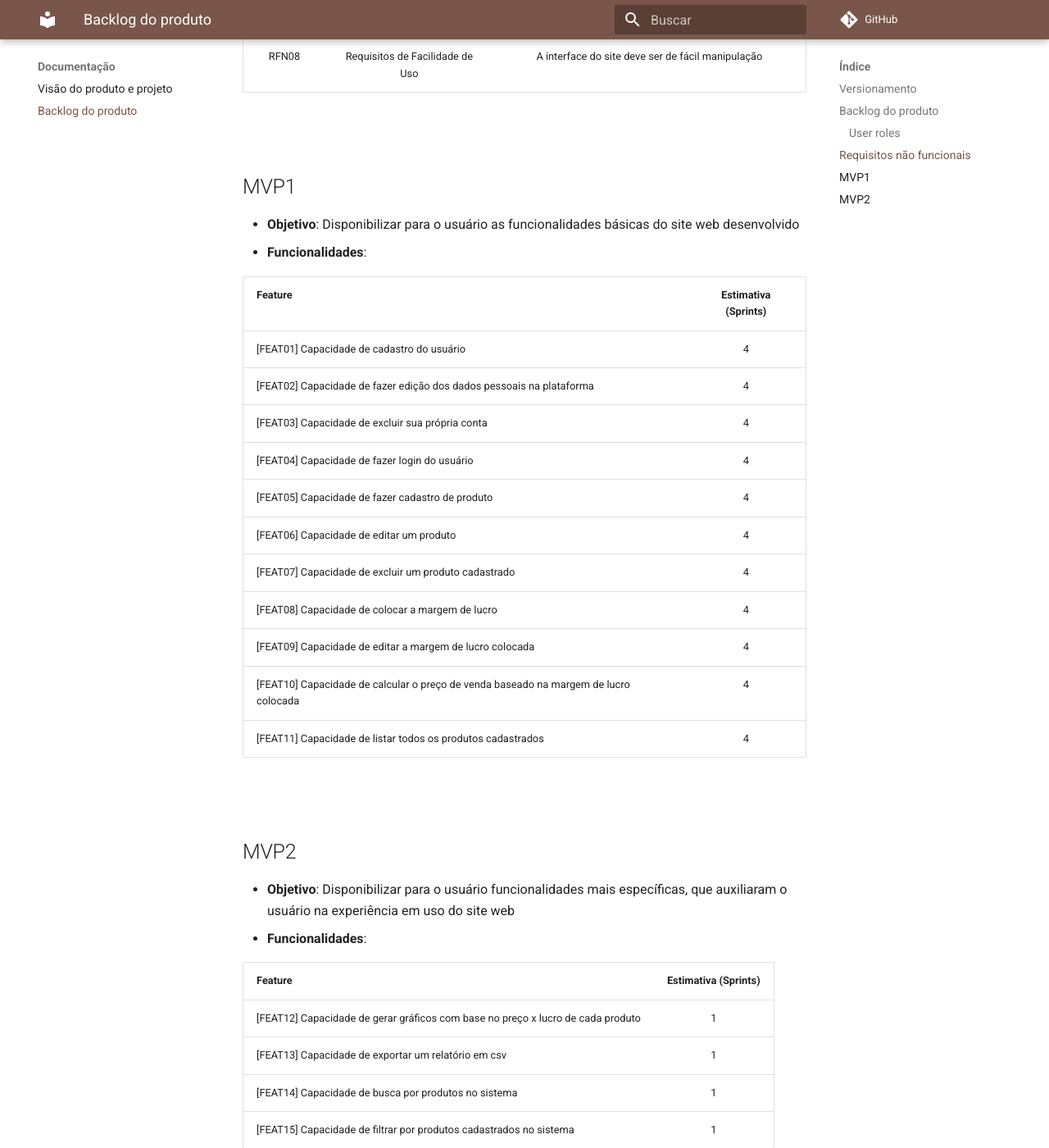
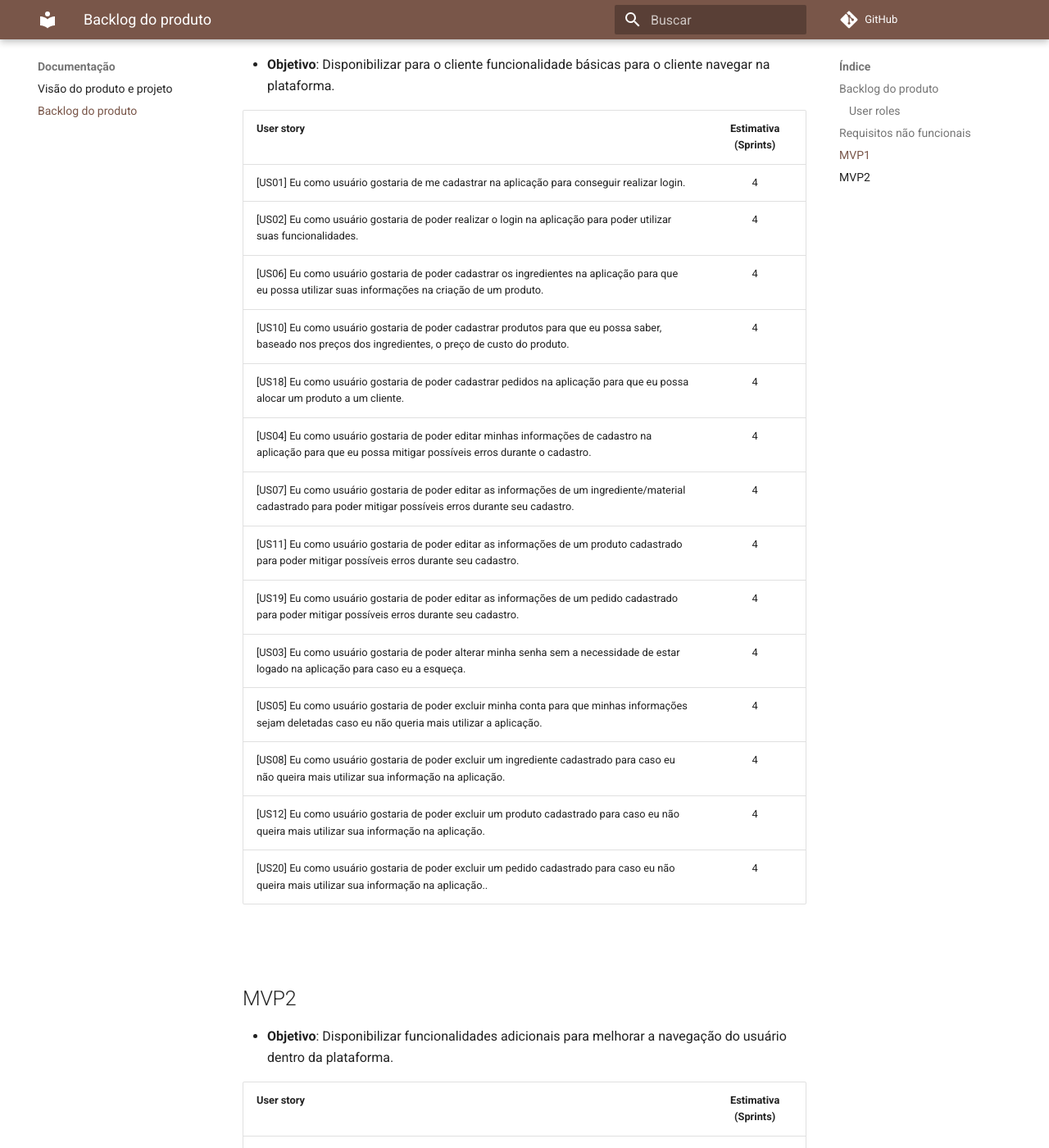
Before and after one commit to mdsreq-fga-unb/2022.2-Receitalista, an MkDocs documentation site: the page built from docs/backlog_do_produto.md, in a window 1280 px wide and 1400 px high, scrolled down 3885 px. Shown: the whole window at 82% size. Built offline with MkDocs 1.6.1 and Material for MkDocs 9.7.7, drawn with Linux system fonts in a browser that asks for light colours; comment, search, counter and statistics services are not loaded; some of the changed text lies outside the part shown.

Commit message:
Atualização dos mvps

```diff
--- a/docs/backlog_do_produto.md
+++ b/docs/backlog_do_produto.md
@@ -1,9 +1,4 @@
 <h1 align="center"><b>Requisitos do Produto</b></h1>
-
-## Versionamento
-| Data | Versão | Descrição | Autor |
-|------| ------ | --------- | ----- |
-| 02/12/2022 | 1.0 | Primeira versão do backlog do produto | [Pedro Henrique](https://github.com/pehenobra2) |
 
 <br>
 
@@ -24,14 +19,14 @@
 | [EP01] Gerenciamento de usuário | [FEAT01] Autenticação de usuário para entrar na plataforma | [US03] Eu como usuário gostaria de poder alterar minha senha sem a necessidade de estar logado na aplicação para caso eu a esqueça. |
 | [EP01] Gerenciamento de usuário | [FEAT02] Ações voltadas para o perfil de usuário | [US04] Eu como usuário gostaria de poder editar minhas informações de cadastro na aplicação para que eu possa mitigar possíveis erros durante o cadastro. |
 | [EP01] Gerenciamento de cliente | [FEAT02] Ações voltadas para o perfil de usuário | [US05] Eu como usuário gostaria de poder excluir minha conta para que minhas informações sejam deletadas caso eu não queria mais utilizar a aplicação. |
-| [EP02] Automação do controle de estoque de ingredientes e de receita de produtos | [FEAT03] Gerenciamento de ingredientes/materiais | [US06] Eu como usuário gostaria de poder cadastrar os ingredientes (que irão compor meu produto final)  na aplicação para que eu possa utilizar suas informações na criação de um produto |
-| [EP02] Automação do controle de estoque de ingredientes e de receita de produtos | [FEAT03] Gerenciamento de ingredientes/materiais | [US07] Eu como usuário gostaria de poder editar as informações de um ingrediente cadastrado para poder mitigar possíveis erros durante seu cadastro. |
+| [EP02] Automação do controle de estoque de ingredientes e de receita de produtos | [FEAT03] Gerenciamento de ingredientes/materiais | [US06] Eu como usuário gostaria de poder cadastrar os ingredientes na aplicação para que eu possa utilizar suas informações na criação de um produto. |
+| [EP02] Automação do controle de estoque de ingredientes e de receita de produtos | [FEAT03] Gerenciamento de ingredientes/materiais | [US07] Eu como usuário gostaria de poder editar as informações de um ingrediente/material cadastrado para poder mitigar possíveis erros durante seu cadastro. |
 | [EP02] Automação do controle de estoque de ingredientes e de receita de produtos | [FEAT03] Gerenciamento de ingredientes/materiais | [US08] Eu como usuário gostaria de poder excluir um ingrediente cadastrado para caso eu não queira mais utilizar sua informação na aplicação. |
 | [EP02] Automação do controle de estoque de ingredientes e de receita de produtos | [FEAT03] Gerenciamento de ingredientes/materiais | [US09] Eu como usuário gostaria de poder visualizar a listagem dos meus ingredientes cadastrados na aplicação para manter controle dos ingredientes cadastrados. |
-| [EP02] Automação do controle de estoque de ingredientes e de receita de produtos | [FEAT04] Cadastro de ingrediente/material | [US10] Eu como usuário gostaria de poder cadastrar produtos para que eu possa saber, baseado nos preços dos ingredientes, o preço de custo do produto. |
-| [EP02] Automação do controle de estoque de ingredientes e de receita de produtos | [FEAT04] Edição de perfil do ingrediente/material cadastrado | [US11] Eu como usuário gostaria de poder editar as informações de um produto cadastrado para poder mitigar possíveis erros durante seu cadastro. |
-| [EP02] Automação do controle de estoque de ingredientes e de receita de produtos | [FEAT04] Exclusão de ingrediente/material cadastrado | [US12] Eu como usuário gostaria de poder excluir um produto cadastrado para caso eu não queira mais utilizar sua informação na aplicação. |
-| [EP02] Automação do controle de estoque de ingredientes e de receita de produtos | [FEAT04] Listar todos os ingredientes/materiais cadastrados | [US13] Eu como usuário gostaria de poder visualizar a listagem dos meus produtos cadastrados na aplicação para ter um apanhado geral de todos eles. |
+| [EP02] Automação do controle de estoque de ingredientes e de receita de produtos | [FEAT04] Gerenciamento de produto | [US10] Eu como usuário gostaria de poder cadastrar produtos para que eu possa saber, baseado nos preços dos ingredientes, o preço de custo do produto. |
+| [EP02] Automação do controle de estoque de ingredientes e de receita de produtos | [FEAT04] Gerenciamento de produto | [US11] Eu como usuário gostaria de poder editar as informações de um produto cadastrado para poder mitigar possíveis erros durante seu cadastro. |
+| [EP02] Automação do controle de estoque de ingredientes e de receita de produtos | [FEAT04] Gerenciamento de produto | [US12] Eu como usuário gostaria de poder excluir um produto cadastrado para caso eu não queira mais utilizar sua informação na aplicação. |
+| [EP02] Automação do controle de estoque de ingredientes e de receita de produtos | [FEAT04] Gerenciamento de produto | [US13] Eu como usuário gostaria de poder visualizar a listagem dos meus produtos cadastrados na aplicação para ter um apanhado geral de todos eles. |
 | [EP03] Gerenciamento de pedidos por clientes e visualização de resultados das vendas | [FEAT05] Gerenciamento de cliente | [US14] Eu como usuário gostaria de poder realizar o cadastro das informações dos meus clientes na aplicação para utilizar durante o gerenciamento de pedidos. |
 | [EP03] Gerenciamento de pedidos por clientes e visualização de resultados das vendas | [FEAT05] Gerenciamento de cliente | [US15] Eu como usuário gostaria de poder editar as informações de um cliente cadastrado na aplicação para poder mitigar possíveis erros durante seu cadastro. |
 | [EP03] Gerenciamento de pedidos por clientes e visualização de resultados das vendas | [FEAT05] Gerenciamento de cliente | [US16] Eu como usuário gostaria de poder excluir um cliente cadastrado para caso eu não queira mais utilizar sua informação na aplicação. |
@@ -39,7 +34,7 @@
 | [EP03] Gerenciamento de pedidos por clientes e visualização de resultados das vendas | [FEAT06] Gerenciamento de pedidos | [US18] Eu como usuário gostaria de poder cadastrar pedidos na aplicação para que eu possa alocar um produto a um cliente. |
 | [EP03] Gerenciamento de pedidos por clientes e visualização de resultados das vendas | [FEAT06] Gerenciamento de pedido | [US19] Eu como usuário gostaria de poder editar as informações de um pedido cadastrado para poder mitigar possíveis erros durante seu cadastro. |
 | [EP03] Gerenciamento de pedidos por clientes e visualização de resultados das vendas | [FEAT06] Gerenciamento de pedido | [US20] Eu como usuário gostaria de poder excluir um pedido cadastrado para caso eu não queira mais utilizar sua informação na aplicação. |
-| [EP03] Gerenciamento de pedidos por clientes e visualização de resultados das vendas | [FEAT06] Gerenciamento de pedidoo | [US21] Eu como usuário gostaria de poder visualizar a listagem dos  pedidos cadastrados na aplicação para manter controle de gastos e lucros. |
+| [EP03] Gerenciamento de pedidos por clientes e visualização de resultados das vendas | [FEAT06] Gerenciamento de pedido | [US21] Eu como usuário gostaria de poder visualizar a listagem dos  pedidos cadastrados na aplicação para manter controle de gastos e lucros. |
 | [EP03] Gerenciamento de pedidos por clientes e visualização de resultados das vendas | [FEAT07] Gerenciamento de custos | [US22] Eu como usuário gostaria de visualizar os gastos com cada ingrediente mensalmente para poder estimar margem de lucro por produto. |
 | [EP03] Gerenciamento de pedidos por clientes e visualização de resultados das vendas | [FEAT07] Gerenciamento de custos | [US23] Eu como usuário gostaria de visualizar qual a margem de lucro mensal por produto para gerenciar o preço de venda para cada pedido. |
 | [EP03] Gerenciamento de pedidos por clientes e visualização de resultados das vendas | [FEAT07] Gerenciamento de custos | [US24] Eu como usuário gostaria de visualizar qual a margem de lucro de todos os pedidos mensalmente ter controle da minha margem de lucro. |
@@ -64,32 +59,40 @@ RFN08 | Requisitos de Facilidade de Uso | A interface do site deve ser de fácil
 
 ## MVP1
 
- - **Objetivo**: Disponibilizar para o usuário as funcionalidades básicas do site web desenvolvido
- - **Funcionalidades**:
+ - **Objetivo**: Disponibilizar para o cliente funcionalidade básicas para o cliente navegar na plataforma.
 
-| Feature | Estimativa (Sprints) |
+| User story | Estimativa (Sprints) |
 |---------|:----------------------:|
-| [FEAT01] Capacidade de cadastro do usuário | 4 |
-| [FEAT02] Capacidade de fazer edição dos dados pessoais na plataforma | 4 |
-| [FEAT03] Capacidade de excluir sua própria conta  | 4 |
-| [FEAT04] Capacidade de fazer login do usuário | 4 |
-| [FEAT05] Capacidade de fazer cadastro de produto | 4 |
-| [FEAT06] Capacidade de editar um produto | 4 |
-| [FEAT07] Capacidade de excluir um produto cadastrado | 4 |
-| [FEAT08] Capacidade de colocar a margem de lucro | 4 |
-| [FEAT09] Capacidade de editar a margem de lucro colocada | 4 |
-| [FEAT10] Capacidade de calcular o preço de venda baseado na margem de lucro colocada | 4 |
-| [FEAT11] Capacidade de listar todos os produtos cadastrados | 4 |
+| [US01] Eu como usuário gostaria de me cadastrar na aplicação para conseguir realizar login. | 4 |
+| [US02] Eu como usuário gostaria de poder realizar o login na aplicação para poder utilizar suas funcionalidades. | 4 |
+| [US06] Eu como usuário gostaria de poder cadastrar os ingredientes na aplicação para que eu possa utilizar suas informações na criação de um produto.  | 4 |
+| [US10] Eu como usuário gostaria de poder cadastrar produtos para que eu possa saber, baseado nos preços dos ingredientes, o preço de custo do produto. | 4 |
+| [US18] Eu como usuário gostaria de poder cadastrar pedidos na aplicação para que eu possa alocar um produto a um cliente. | 4 |
+| [US04] Eu como usuário gostaria de poder editar minhas informações de cadastro na aplicação para que eu possa mitigar possíveis erros durante o cadastro. | 4 |
+| [US07] Eu como usuário gostaria de poder editar as informações de um ingrediente/material cadastrado para poder mitigar possíveis erros durante seu cadastro. | 4 |
+| [US11] Eu como usuário gostaria de poder editar as informações de um produto cadastrado para poder mitigar possíveis erros durante seu cadastro. | 4 |
+| [US19] Eu como usuário gostaria de poder editar as informações de um pedido cadastrado para poder mitigar possíveis erros durante seu cadastro. | 4 |
+| [US03] Eu como usuário gostaria de poder alterar minha senha sem a necessidade de estar logado na aplicação para caso eu a esqueça. | 4 |
+| [US05] Eu como usuário gostaria de poder excluir minha conta para que minhas informações sejam deletadas caso eu não queria mais utilizar a aplicação. | 4 |
+| [US08] Eu como usuário gostaria de poder excluir um ingrediente cadastrado para caso eu não queira mais utilizar sua informação na aplicação.  | 4 |
+| [US12] Eu como usuário gostaria de poder excluir um produto cadastrado para caso eu não queira mais utilizar sua informação na aplicação. | 4 |
+| [US20] Eu como usuário gostaria de poder excluir um pedido cadastrado para caso eu não queira mais utilizar sua informação na aplicação.. | 4 |
 
 <br>
 
 ## MVP2
-  - **Objetivo**: Disponibilizar para o usuário funcionalidades mais específicas, que auxiliaram o usuário na experiência em uso do site web
-  - **Funcionalidades**:
 
-| Feature | Estimativa (Sprints) |
+  - **Objetivo**: Disponibilizar funcionalidades adicionais para melhorar a navegação do usuário dentro da plataforma.
+
+| User story | Estimativa (Sprints) |
 |---------|:----------------------:|
-| [FEAT12] Capacidade de gerar gráficos com base no preço x lucro de cada produto | 1 |
-| [FEAT13] Capacidade de exportar um relatório em csv | 1 |
-| [FEAT14] Capacidade de busca por produtos no sistema | 1 |
-| [FEAT15] Capacidade de filtrar por produtos cadastrados no sistema | 1 |
+| [US09] Eu como usuário gostaria de poder visualizar a listagem dos meus ingredientes cadastrados na aplicação para manter controle dos ingredientes cadastrados. | 4 |
+| [US13] Eu como usuário gostaria de poder visualizar a listagem dos meus produtos cadastrados na aplicação para ter um apanhado geral de todos eles. | 4 |
+| [US14] Eu como usuário gostaria de poder realizar o cadastro das informações dos meus clientes na aplicação para utilizar durante o gerenciamento de pedidos. | 4 |
+| [US15] Eu como usuário gostaria de poder editar as informações de um cliente cadastrado na aplicação para poder mitigar possíveis erros durante seu cadastro. | 4 |
+| [US16] Eu como usuário gostaria de poder excluir um cliente cadastrado para caso eu não queira mais utilizar sua informação na aplicação. | 4 |
+| [US17] Eu como usuário gostaria de poder visualizar a listagem dos meus clientes cadastrados na aplicação para poder visualizar o perfil de consumo de cada cliente. | 4 |
+| [US21] Eu como usuário gostaria de poder visualizar a listagem dos  pedidos cadastrados na aplicação para manter controle de gastos e lucros. | 4 |
+| [US22] Eu como usuário gostaria de visualizar os gastos com cada ingrediente mensalmente para poder estimar margem de lucro por produto. | 4 |
+| [US23] Eu como usuário gostaria de visualizar qual a margem de lucro mensal por produto para gerenciar o preço de venda para cada pedido. | 4 |
+| [US24] Eu como usuário gostaria de visualizar qual a margem de lucro de todos os pedidos mensalmente ter controle da minha margem de lucro. | 4 |
```
